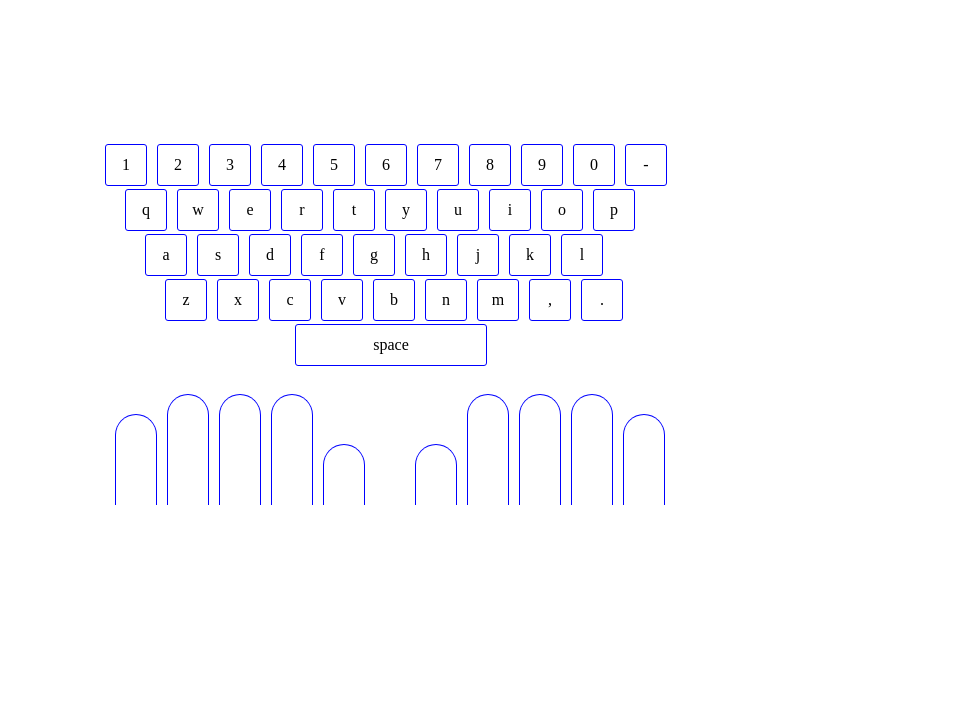
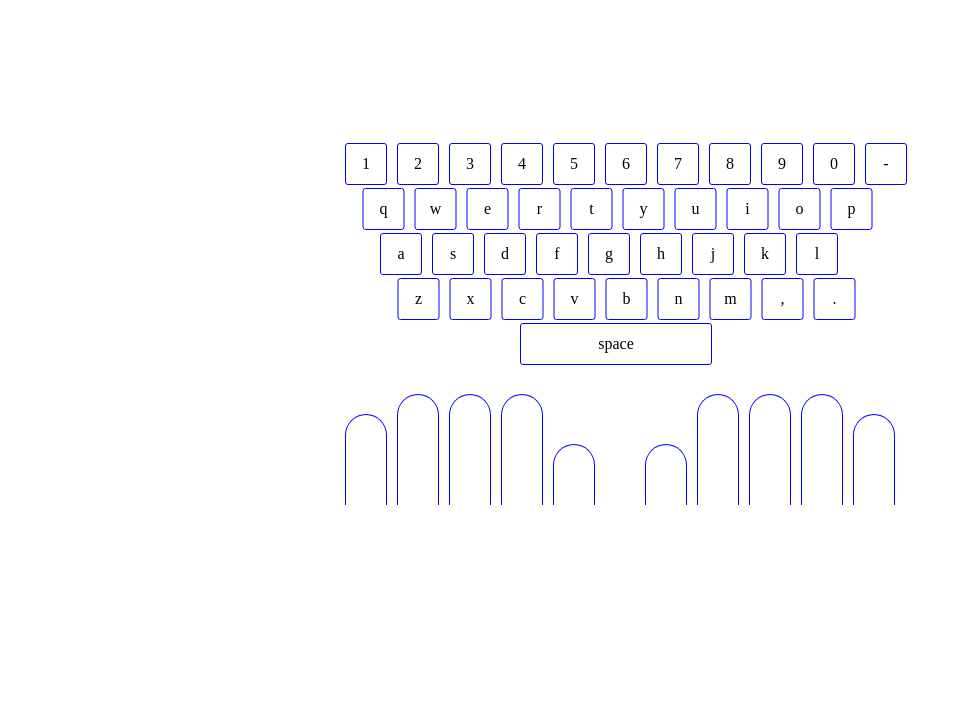
Before and after one commit to YurikaSaito1/TypingGame, a plain HTML site: page index.html in a window 1280 px wide. Shown: the part 81-800 px from the top of the page, without its empty margins (0-958 px from the left). Drawn offline with Linux system fonts and the light colour scheme.

Commit message:
画面位置調整

```diff
--- a/css/style.css
+++ b/css/style.css
@@ -1,5 +1,9 @@
 body {
     background-color: white;
+}
+
+#subject {
+    text-align: center;
 }
 
 #hiraSubject {
@@ -25,8 +29,9 @@ body {
 
 #keyboard_1 {
     position: fixed;
-    top: 220px;
-    left: 100px;
+    top: 245px;
+    left: 50%;
+    transform: translate(-50%, -50%);
     width: 600px;
     margin: 0 auto;
     display: flex;
@@ -46,8 +51,10 @@ body {
 
 #keyboard_2 {
     position: fixed;
-    top: 265px;
-    left: 120px;
+    top: 290px;
+    left: 50%;
+    padding-left: 35px;
+    transform: translate(-50%, -50%);
     width: 600px;
     margin: 0 auto;
     display: flex;
@@ -67,8 +74,10 @@ body {
 
 #keyboard_3 {
     position: fixed;
-    top: 310px;
-    left: 140px;
+    top: 335px;
+    left: 50%;
+    padding-left: 70px;
+    transform: translate(-50%, -50%);
     width: 600px;
     margin: 0 auto;
     display: flex;
@@ -88,8 +97,10 @@ body {
 
 #keyboard_4 {
     position: fixed;
-    top: 355px;
-    left: 160px;
+    top: 380px;
+    left: 50%;
+    padding-left: 105px;
+    transform: translate(-50%, -50%);
     width: 600px;
     margin: 0 auto;
     display: flex;
@@ -109,8 +120,10 @@ body {
 
 #keyboard_space {
     position: fixed;
-    top: 400px;
-    left: 290px;
+    top: 425px;
+    left: 50%;
+    padding-left: 350px;
+    transform: translate(-50%, -50%);
     width: 600px;
     margin: 0 auto;
     display: flex;
@@ -131,7 +144,8 @@ body {
 #finger {
     position: fixed;
     top: 470px;
-    left: 110px;
+    left: 50%;
+    transform: translate(-50%);
     width: 600px;
     margin: 0 auto;
 }
--- a/css/taihi.css
+++ b/css/taihi.css
@@ -1,5 +1,9 @@
 body {
     background-color: white;
+}
+
+#subject {
+    text-align: center;
 }
 
 #hiraSubject {
@@ -25,8 +29,9 @@ body {
 
 #keyboard_1 {
     position: fixed;
-    top: 220px;
-    left: 100px;
+    top: 245px;
+    left: 50%;
+    transform: translate(-50%, -50%);
     width: 600px;
     margin: 0 auto;
     display: flex;
@@ -46,8 +51,10 @@ body {
 
 #keyboard_2 {
     position: fixed;
-    top: 265px;
-    left: 120px;
+    top: 290px;
+    left: 50%;
+    padding-left: 35px;
+    transform: translate(-50%, -50%);
     width: 600px;
     margin: 0 auto;
     display: flex;
@@ -67,8 +74,10 @@ body {
 
 #keyboard_3 {
     position: fixed;
-    top: 310px;
-    left: 140px;
+    top: 335px;
+    left: 50%;
+    padding-left: 70px;
+    transform: translate(-50%, -50%);
     width: 600px;
     margin: 0 auto;
     display: flex;
@@ -88,8 +97,10 @@ body {
 
 #keyboard_4 {
     position: fixed;
-    top: 355px;
-    left: 160px;
+    top: 380px;
+    left: 50%;
+    padding-left: 105px;
+    transform: translate(-50%, -50%);
     width: 600px;
     margin: 0 auto;
     display: flex;
@@ -109,8 +120,10 @@ body {
 
 #keyboard_space {
     position: fixed;
-    top: 400px;
-    left: 290px;
+    top: 425px;
+    left: 50%;
+    padding-left: 350px;
+    transform: translate(-50%, -50%);
     width: 600px;
     margin: 0 auto;
     display: flex;
@@ -131,7 +144,8 @@ body {
 #finger {
     position: fixed;
     top: 470px;
-    left: 110px;
+    left: 50%;
+    transform: translate(-50%);
     width: 600px;
     margin: 0 auto;
 }
```
